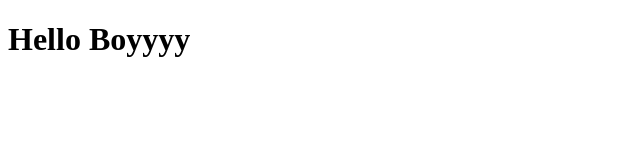
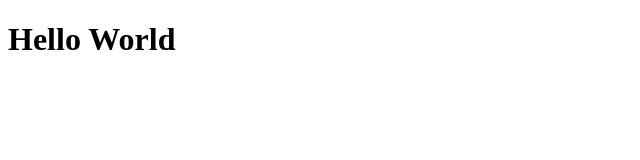
Before and after one commit to LewisNjagi/hello, a plain HTML site: page index.html in a window 1280 px wide. Shown: the full height of the page, 0-640 px from the left. Drawn offline with Linux system fonts and the light colour scheme.

Commit message:
first commit

```diff
--- a/index.html
+++ b/index.html
@@ -7,6 +7,6 @@
     <title>Document</title>
 </head>
 <body>
-    <h1>Hello Boyyyy</h1>
+    <h1>Hello World</h1>
 </body>
 </html>
```
